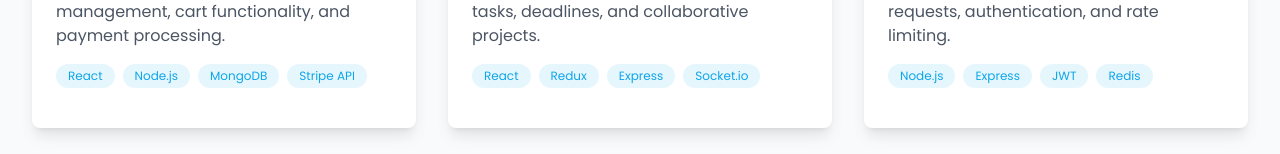
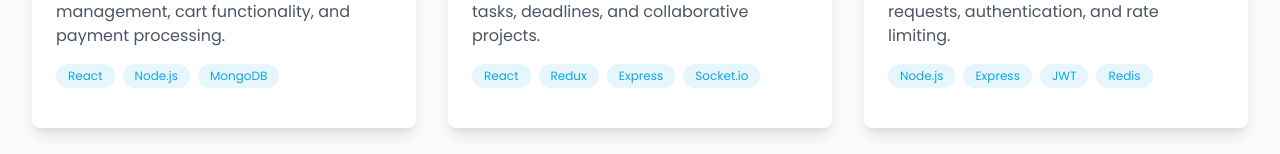
Before and after one commit to Yuggandhi96/my_portfolio, a React (Vite) app in the folder client/: page / in a window 1280 px wide. Shown: the part 2360-2514 px from the top of the page. Built offline with nearby package versions, Linux system fonts and the light colour scheme.

Commit message:
files updates

```diff
--- a/client/src/Sections/Projects.jsx
+++ b/client/src/Sections/Projects.jsx
@@ -8,28 +8,22 @@ const Projects = () => {
     {
       title: 'E-Commerce Platform',
       description: 'A full-featured online store with product management, cart functionality, and payment processing.',
-      image: 'public/project1.png',
-      tags: ['React', 'Node.js', 'MongoDB', 'Stripe API'],
-      // liveUrl: 'https://example.com/project1',
-      // githubUrl: 'https://github.com/yourusername/project1',
+      image: '/images/project1.png', // Updated path
+      tags: ['React', 'Node.js', 'MongoDB'],
       category: 'fullstack'
     },
     {
       title: 'Task Management App',
       description: 'A productivity tool for teams to manage tasks, deadlines, and collaborative projects.',
-      image: 'public/project2.png',
+      image: '/images/project2.png', // Updated path
       tags: ['React', 'Redux', 'Express', 'Socket.io'],
-      // liveUrl: 'https://example.com/project2',
-      // githubUrl: 'https://github.com/yourusername/project2',
       category: 'fullstack'
     },
     {
       title: 'API Gateway Service',
       description: 'A microservice gateway for managing API requests, authentication, and rate limiting.',
-      image: 'public/project3.png',
+      image: '/images/project3.png', // Updated path
       tags: ['Node.js', 'Express', 'JWT', 'Redis'],
-      liveUrl: null,
-      // githubUrl: 'https://github.com/yourusername/project5',
       category: 'backend'
     },
   ];
```
